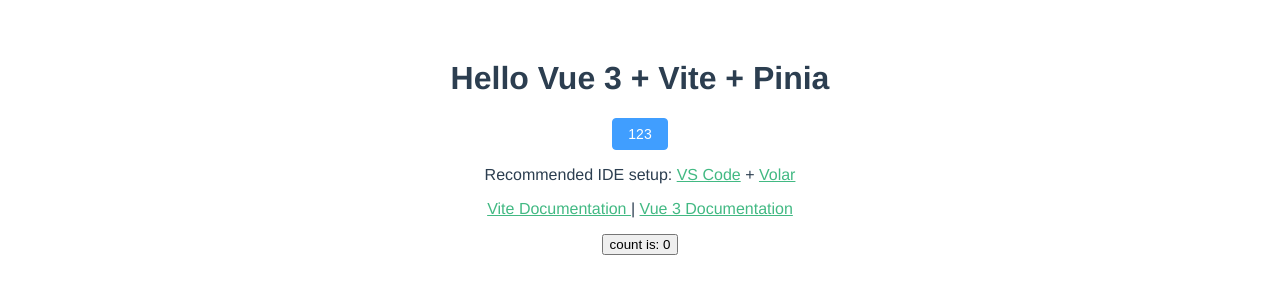
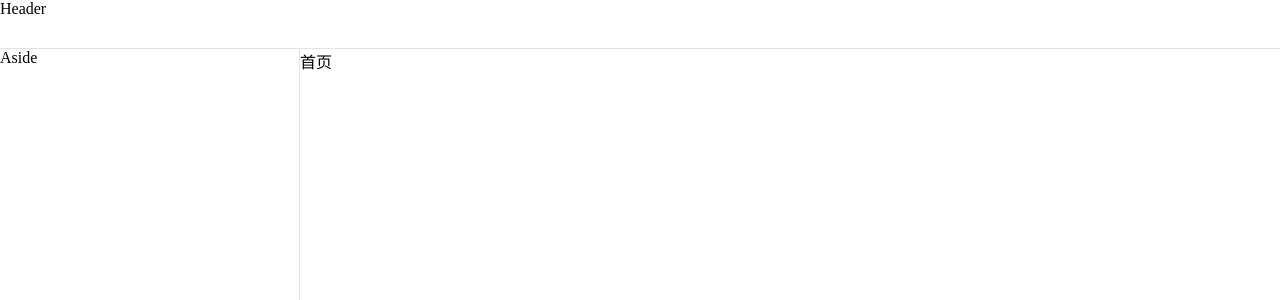
Before and after one commit to bymjsss/vue-vite-element-admin, a Vue app: page /#/home in a window 1280 px wide. Shown: the top 300 px of the page. Built offline with nearby package versions, Linux system fonts and the light colour scheme.

Commit message:
feat: 路由与框架搭建

```diff
--- a/package.json
+++ b/package.json
@@ -20,6 +20,9 @@
   "devDependencies": {
     "@vitejs/plugin-vue": "^2.3.3",
     "cross-env": "^7.0.3",
+    "node-sass": "^7.0.1",
+    "sass": "^1.53.0",
+    "sass-loader": "^13.0.2",
     "unplugin-auto-import": "^0.9.2",
     "unplugin-vue-components": "^0.20.1",
     "vite": "^2.9.9"
--- a/src/App.vue
+++ b/src/App.vue
@@ -1,21 +1,22 @@
-<script setup>
-// This starter template is using Vue 3 <script setup> SFCs
-// Check out https://vuejs.org/api/sfc-script-setup.html#script-setup
-import HelloWorld from './components/HelloWorld.vue'
-</script>
+
 
 <template>
-  <!-- <img alt="Vue logo" src="./assets/logo.png" /> -->
-  <HelloWorld msg="Hello Vue 3 + Vite + Pinia" />
+  <div id="app">
+  <!-- <el-config-provider :locale="currentLocale"> -->
+    <router-view v-slot="{ Component }">
+      <component :is="Component" />
+    </router-view>
+  </div>
+  <!-- </el-config-provider> -->
 </template>
 
-<style>
+<style lang="scss">
+body {
+  padding: 0;
+  margin: 0;
+}
 #app {
-  font-family: Avenir, Helvetica, Arial, sans-serif;
-  -webkit-font-smoothing: antialiased;
-  -moz-osx-font-smoothing: grayscale;
-  text-align: center;
-  color: #2c3e50;
-  margin-top: 60px;
+  height: 100vh;
+  width: 100vw;
 }
 </style>
--- /dev/null
+++ b/src/layout/components/Aside.vue
@@ -0,0 +1,19 @@
+<!--
+ * @Author: yongming.bai(git: 花裤衩)
+ * @Date: 2022-07-04 16:03:32
+ * @LastEditors: yongming.bai(git: 花裤衩)
+ * @LastEditTime: 2022-07-04 16:03:39
+ * @FilePath: /vue-vite-element-admin/src/layout/components/Aside.vue
+ * @Description: 菜单栏
+-->
+<script setup>
+import { reactive, ref } from 'vue'
+const state = reactive({})
+</script>
+
+<template>
+  <div class="aside-container">Aside</div>
+</template>
+
+<style lang="scss" scoped>
+</style>
--- /dev/null
+++ b/src/layout/components/Header.vue
@@ -0,0 +1,19 @@
+<!--
+ * @Author: yongming.bai(git: 花裤衩)
+ * @Date: 2022-07-04 16:00:31
+ * @LastEditors: yongming.bai(git: 花裤衩)
+ * @LastEditTime: 2022-07-04 16:00:47
+ * @FilePath: /vue-vite-element-admin/src/layout/components/header.vue
+ * @Description: top header
+-->
+<script setup>
+import { reactive, ref } from 'vue'
+const state = reactive({})
+</script>
+
+<template>
+  <div class="container">Header</div>
+</template>
+
+<style lang="scss" scoped>
+</style>
--- /dev/null
+++ b/src/layout/index.vue
@@ -0,0 +1,52 @@
+<!--
+ * @Author: yongming.bai(git: 花裤衩)
+ * @Date: 2022-07-04 09:49:02
+ * @LastEditors: yongming.bai(git: 花裤衩)
+ * @LastEditTime: 2022-07-04 16:04:26
+ * @FilePath: /vue-vite-element-admin/src/layout/index.vue
+ * @Description: 项目框架
+-->
+
+<script setup>
+import Header from '@/layout/components/Header.vue'
+import Aside from '@/layout/components/Aside.vue'
+</script>
+
+<template>
+  <div class="layout-container">
+    <el-container>
+      <el-header class="el-header-customize-style">
+        <Header />
+      </el-header>
+      <el-container>
+        <el-aside width="300px" class="el-aside-customize-style">
+          <Aside />
+        </el-aside>
+        <el-main class="el-main-customize-style">
+          <router-view></router-view>
+        </el-main>
+      </el-container>
+    </el-container>
+  </div>
+</template>
+
+<style lang="scss" scoped>
+.layout-container {
+  width: 100vw;
+  height: 100vh;
+  background-color: #fff!important;
+  .el-header-customize-style {
+    height: 49px;
+    padding: 0;
+    border-bottom: 1px solid rgb(227, 227, 227);
+  }
+  .el-aside-customize-style {
+    height: calc(100vh - 50px);
+    padding: 0;
+    border-right: 1px solid rgb(227, 227, 227);
+  }
+  .el-main-customize-style {
+    padding: 0;
+  }
+}
+</style>
--- a/src/main.js
+++ b/src/main.js
@@ -1,8 +1,10 @@
 import { createApp } from 'vue'
+import router from '@/router'
 import App from './App.vue'
 import pinia from '@/store/index'
 const app = createApp(App);
-console.log('%c[MESSAGE]%cline:3%capp', 'color:#fff;background:#ee6f57;padding:3px;border-radius:2px', 'color:#fff;background:#1f3c88;padding:3px;border-radius:2px', 'color:#fff;background:rgb(17, 63, 61);padding:3px;border-radius:2px', app, pinia)
 
-app.mount("#app");
+app.use(router)
 app.use(pinia)
+
+app.mount("#app")
--- a/src/router/index.js
+++ b/src/router/index.js
@@ -2,8 +2,55 @@
  * @Author: yongming.bai(git: 花裤衩)
  * @Date: 2022-06-30 16:21:25
  * @LastEditors: yongming.bai(git: 花裤衩)
- * @LastEditTime: 2022-06-30 16:21:27
+ * @LastEditTime: 2022-07-04 15:43:03
  * @FilePath: /vue-vite-element-admin/src/router/index.js
  * @Description: 路由
  */
-import {} from 'vue-router'
+
+import { createRouter, createWebHashHistory } from "vue-router";
+import Layout from '@/layout/index.vue'
+import Login from '@/views/Login/Login.vue'
+import NotFound from '@/views/error/NotFound.vue'
+import NoPermission from '@/views/error/NoPermission.vue'
+// 创建路由实例
+export const routes = [
+  {
+    path: "/",
+    name: 'Layout',
+    redirect: '/home',
+    meta: { title: "ui.router.pageWorkbench", icon: "icon-desktop" },
+    component: Layout,
+    children: [
+      {
+        path: "/home",
+        name: 'Home',
+        component: () => import('@/views/modules/Home/Home.vue')
+      },
+      {
+        path: "/not-found",
+        name: 'NotFound',
+        meta: { title: "NotFound", icon: "icon-desktop" },
+        component: NotFound,
+      },
+      {
+        path: "/no-permission",
+        name: 'NoPermission',
+        meta: { title: "ui.router.pageWorkbench", icon: "icon-desktop" },
+        component: NoPermission,
+      }
+    ]
+  },
+  {
+    path: "/login",
+    name: 'Login',
+    meta: { title: "ui.router.pageWorkbench", icon: "icon-desktop" },
+    component: Login,
+  }
+]
+
+const router = createRouter({
+  history: createWebHashHistory(),
+  routes
+})
+
+export default router
--- /dev/null
+++ b/src/views/Login/Login.vue
@@ -0,0 +1,30 @@
+<!--
+ * @Author: yongming.bai(git: 花裤衩)
+ * @Date: 2022-07-04 14:45:12
+ * @LastEditors: yongming.bai(git: 花裤衩)
+ * @LastEditTime: 2022-07-04 14:46:39
+ * @FilePath: /vue-vite-element-admin/src/views/Login/Login.vue
+ * @Description: 文件描述
+-->
+
+<script setup>
+import { reactive, ref } from 'vue'
+const state = reactive({})
+</script>
+
+<template>
+  <div class="login-container">
+    登录
+  </div>
+</template>
+
+<style lang="scss" scoped>
+.login-container {
+  width: 100vw;
+  height: 100vh;
+  background-color: rgb(97, 147, 255);
+  display: flex;
+  justify-content: center;
+  align-items: center;
+}
+</style>
--- /dev/null
+++ b/src/views/error/NoPermission.vue
@@ -0,0 +1,24 @@
+<!--
+ * @Author: yongming.bai(git: 花裤衩)
+ * @Date: 2022-07-04 15:33:40
+ * @LastEditors: yongming.bai(git: 花裤衩)
+ * @LastEditTime: 2022-07-04 15:33:46
+ * @FilePath: /vue-vite-element-admin/src/views/NotFound/NoPermission.vue
+ * @Description: 无权限
+-->
+<script setup>
+import { reactive, ref } from 'vue'
+const state = reactive({})
+</script>
+
+<template>
+  <div class="no-permission-container">无权限</div>
+</template>
+
+<style lang="scss" scoped>
+.no-permission-container {
+  width: 100%;
+  height: 100%;
+  background-color: rgb(99, 211, 255);
+}
+</style>
--- /dev/null
+++ b/src/views/error/NotFound.vue
@@ -0,0 +1,24 @@
+<!--
+ * @Author: yongming.bai(git: 花裤衩)
+ * @Date: 2022-07-04 15:15:23
+ * @LastEditors: yongming.bai(git: 花裤衩)
+ * @LastEditTime: 2022-07-04 15:34:28
+ * @FilePath: /vue-vite-element-admin/src/views/NotFound/index.vue
+ * @Description: 404
+-->
+<script setup>
+import { reactive, ref } from 'vue'
+const state = reactive({})
+</script>
+
+<template>
+  <div class="not-found-container">404</div>
+</template>
+
+<style lang="scss" scoped>
+.not-found-container {
+  width: 100%;
+  height: 100%;
+  background-color: rgb(99, 211, 255);
+}
+</style>
--- /dev/null
+++ b/src/views/modules/Home/Home.vue
@@ -0,0 +1,21 @@
+<!--
+ * @Author: yongming.bai(git: 花裤衩)
+ * @Date: 2022-07-04 15:03:37
+ * @LastEditors: yongming.bai(git: 花裤衩)
+ * @LastEditTime: 2022-07-04 15:03:45
+ * @FilePath: /vue-vite-element-admin/src/views/modules/Home/Home.vue
+ * @Description: 首页
+-->
+<script setup>
+import { reactive, ref } from 'vue'
+const state = reactive({})
+</script>
+
+<template>
+  <div class="home-container">
+    首页
+  </div>
+</template>
+
+<style lang="scss" scoped>
+</style>
```
Also changed, not shown: src/router/utils.js (added, +12 -0 lines), 1 other file (tests, documents, lock files or other folders).
